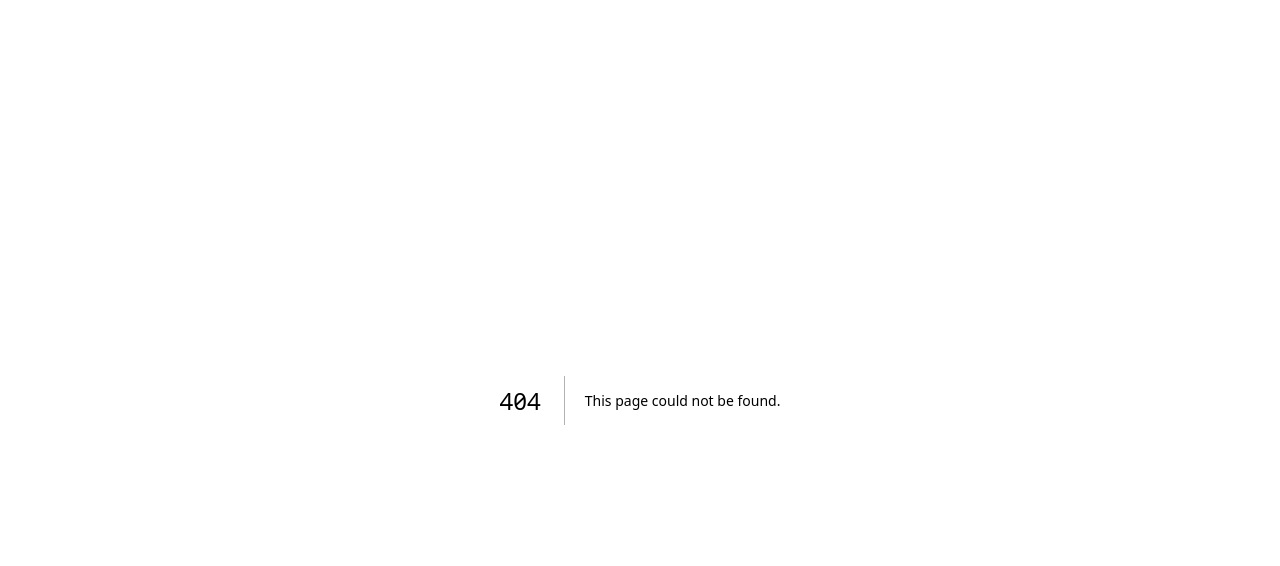
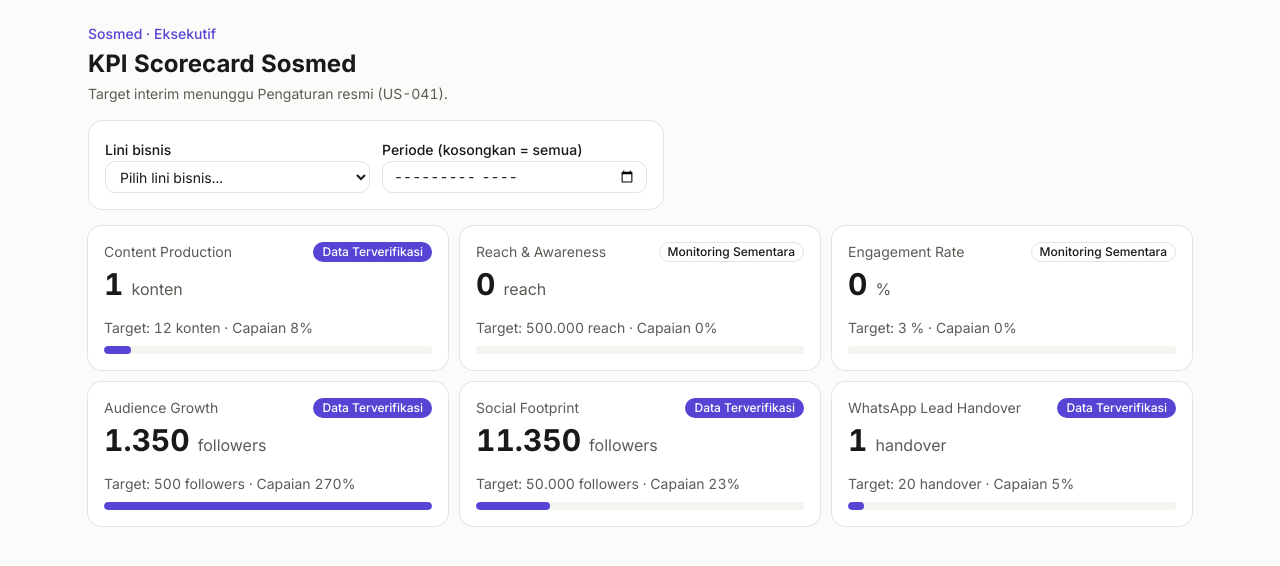
Before and after one commit to selvianamutik/pytagotech-portal-system, a Next.js app in the folder frontend/: page /sosmed/scorecard in a window 1280 px wide. Before the commit this address had no page. Shown: the top 566 px of the page. Built offline with nearby package versions, Linux system fonts and the light colour scheme.

Commit message:
feat(frontend): KPI scorecard sosmed US-039
6 KPI, target interim, status verifikasi, filter brand/periode.

Refs: US-039

```diff
--- /dev/null
+++ b/frontend/src/app/sosmed/scorecard/page.tsx
@@ -0,0 +1,12 @@
+import type { Metadata } from "next";
+
+import { SosmedScorecard } from "@/components/sosmed/sosmed-scorecard";
+
+export const metadata: Metadata = {
+  title: "KPI Sosmed — Pytagotech Portal",
+  description: "Scorecard KPI media sosial per lini bisnis dan periode.",
+};
+
+export default function ScorecardPage() {
+  return <SosmedScorecard />;
+}
--- /dev/null
+++ b/frontend/src/components/sosmed/sosmed-scorecard.tsx
@@ -0,0 +1,102 @@
+"use client";
+
+import { useEffect, useState } from "react";
+
+import { Badge } from "@/components/ui/badge";
+import { Card, CardContent, CardDescription, CardHeader, CardTitle } from "@/components/ui/card";
+import { Input } from "@/components/ui/input";
+import { FormSelect } from "@/components/crm/lead-table";
+import { getScorecard, type KpiScore } from "@/services/scorecard";
+import { SOSMED_BRANDS } from "@/types/sosmed";
+
+/**
+ * Dashboard eksekutif Sosmed / KPI Scorecard (US-039): 6 KPI dengan
+ * target interim, capaian, dan status verifikasi + filter brand/periode.
+ */
+export function SosmedScorecard() {
+  const [scores, setScores] = useState<KpiScore[]>([]);
+  const [loading, setLoading] = useState(true);
+  const [brand, setBrand] = useState("");
+  const [month, setMonth] = useState("");
+
+  useEffect(() => {
+    let cancelled = false;
+    void getScorecard({ brand: brand || undefined, month: month || undefined }).then(
+      ({ data }) => {
+        if (!cancelled) {
+          setScores(data ?? []);
+          setLoading(false);
+        }
+      }
+    );
+    return () => {
+      cancelled = true;
+    };
+  }, [brand, month]);
+
+  return (
+    <main className="mx-auto w-full max-w-6xl space-y-4 px-4 py-6 sm:px-6">
+      <div className="flex flex-col gap-3 sm:flex-row sm:items-end sm:justify-between">
+        <div>
+          <p className="text-sm font-medium text-primary">Sosmed · Eksekutif</p>
+          <h1 className="mt-1 text-2xl font-bold">KPI Scorecard Sosmed</h1>
+          <p className="mt-1 text-sm text-muted-foreground">
+            Target interim menunggu Pengaturan resmi (US-041).
+          </p>
+        </div>
+      </div>
+
+      <div className="grid max-w-xl gap-3 rounded-xl border bg-card p-4 sm:grid-cols-2">
+        <FormSelect id="score-brand" label="Lini bisnis" value={brand} onChange={setBrand} options={SOSMED_BRANDS} />
+        <div className="space-y-2">
+          <label htmlFor="score-month" className="text-sm font-medium">
+            Periode (kosongkan = semua)
+          </label>
+          <Input id="score-month" type="month" value={month} onChange={(event) => setMonth(event.target.value)} />
+        </div>
+      </div>
+
+      {loading ? (
+        <p className="text-sm text-muted-foreground">Menghitung scorecard...</p>
+      ) : (
+        <section className="grid gap-3 md:grid-cols-2 xl:grid-cols-3" aria-label="KPI Sosmed">
+          {scores.map((kpi) => (
+            <Card key={kpi.key}>
+              <CardHeader className="pb-0">
+                <div className="flex items-center justify-between">
+                  <CardDescription>{kpi.label}</CardDescription>
+                  <Badge variant={kpi.verified ? "default" : "outline"}>
+                    {kpi.verified ? "Data Terverifikasi" : "Monitoring Sementara"}
+                  </Badge>
+                </div>
+                <CardTitle className="text-3xl font-bold">
+                  {kpi.actual.toLocaleString("id-ID")}{" "}
+                  <span className="text-base font-normal text-muted-foreground">{kpi.unit}</span>
+                </CardTitle>
+              </CardHeader>
+              <CardContent>
+                <p className="text-sm text-muted-foreground">
+                  Target: {kpi.target.toLocaleString("id-ID")} {kpi.unit} · Capaian{" "}
+                  {kpi.achievement.toFixed(0)}%
+                </p>
+                <div
+                  className="mt-2 h-2 overflow-hidden rounded-full bg-muted"
+                  role="progressbar"
+                  aria-valuenow={Math.min(100, Math.round(kpi.achievement))}
+                  aria-valuemin={0}
+                  aria-valuemax={100}
+                  aria-label={`Capaian ${kpi.label}`}
+                >
+                  <div
+                    className="h-full rounded-full bg-primary"
+                    style={{ width: `${Math.min(100, kpi.achievement)}%` }}
+                  />
+                </div>
+              </CardContent>
+            </Card>
+          ))}
+        </section>
+      )}
+    </main>
+  );
+}
--- a/frontend/src/mocks/dashboard.ts
+++ b/frontend/src/mocks/dashboard.ts
@@ -30,6 +30,7 @@ export const dashboardSnapshot: DashboardSnapshot = {
     { label: "Pertumbuhan Akun", module: "Sosmed", href: "/sosmed/pertumbuhan", roles: ["Social Media Specialist", "Executive / Leader"] },
     { label: "Komunitas", module: "Sosmed", href: "/sosmed/komunitas", roles: ["Social Media Specialist", "Executive / Leader"] },
     { label: "Inquiry", module: "Sosmed", href: "/sosmed/inquiry", roles: ["Social Media Specialist", "Executive / Leader"] },
+    { label: "KPI Scorecard", module: "Sosmed", href: "/sosmed/scorecard", roles: ["Social Media Specialist", "Executive / Leader"] },
     { label: "Asset Library", module: "Sosmed", href: "/sosmed/aset", roles: ["Social Media Specialist", "Executive / Leader"] },
     { label: "Pengguna", module: "Pengaturan", href: "/pengaturan/pengguna", roles: ["Super Admin"] },
     { label: "Master Data", module: "Pengaturan", href: "#pengaturan", roles: ["Super Admin"] },
--- /dev/null
+++ b/frontend/src/services/scorecard.ts
@@ -0,0 +1,145 @@
+import { listMaterials } from "@/services/materials";
+import { listMetrics } from "@/services/metrics";
+import { engagementRate } from "@/types/metric";
+import { listGrowth } from "@/services/growth";
+import { listInquiries } from "@/services/inquiries";
+import { listPublications } from "@/services/publications";
+import type { ServiceResult } from "@/services/result";
+
+/**
+ * KPI Scorecard Sosmed (US-039). Target interim di bawah menunggu
+ * Pengaturan resmi (US-041); status Data Terverifikasi bila didukung
+ * snapshot Final, selain itu Monitoring Sementara.
+ */
+
+export type ScorecardKpiKey =
+  | "production"
+  | "reach"
+  | "engagement"
+  | "growth"
+  | "footprint"
+  | "handover";
+
+export interface KpiTarget {
+  key: ScorecardKpiKey;
+  label: string;
+  target: number;
+  unit: string;
+}
+
+/** Target interim per periode (placeholder — US-041 menjadi acuan). */
+const INTERIM_TARGETS: KpiTarget[] = [
+  { key: "production", label: "Content Production", target: 12, unit: "konten" },
+  { key: "reach", label: "Reach & Awareness", target: 500000, unit: "reach" },
+  { key: "engagement", label: "Engagement Rate", target: 3, unit: "%" },
+  { key: "growth", label: "Audience Growth", target: 500, unit: "followers" },
+  { key: "footprint", label: "Social Footprint", target: 50000, unit: "followers" },
+  { key: "handover", label: "WhatsApp Lead Handover", target: 20, unit: "handover" },
+];
+
+export interface KpiScore {
+  key: ScorecardKpiKey;
+  label: string;
+  target: number;
+  unit: string;
+  actual: number;
+  /** % capaian terhadap target. */
+  achievement: number;
+  verified: boolean;
+}
+
+export interface ScorecardFilter {
+  brand?: string;
+  /** Periode YYYY-MM (bulan data). Kosong = semua. */
+  month?: string;
+}
+
+function inMonth(dateIso: string, month: string): boolean {
+  return dateIso.slice(0, 7) === month;
+}
+
+export async function getScorecard(
+  filter: ScorecardFilter
+): Promise<ServiceResult<KpiScore[]>> {
+  const [{ data: materials }, { data: publications }, { data: metrics }, { data: growth }, { data: inquiries }] =
+    await Promise.all([
+      listMaterials(),
+      listPublications(),
+      listMetrics(),
+      listGrowth(),
+      listInquiries(),
+    ]);
+
+  const materialMap = new Map((materials ?? []).map((material) => [material.id, material]));
+  const inBrand = (brand: string) => !filter.brand || brand === filter.brand;
+
+  // 1. Production: materi dibuat pada periode + brand.
+  const produced = (materials ?? []).filter(
+    (material) =>
+      inBrand(material.brand) && (!filter.month || inMonth(material.createdAt, filter.month))
+  );
+
+  // 2-3. Reach & ER dari metrik publikasi dalam brand/periode.
+  const scopedMetrics = (metrics ?? []).filter((metric) => {
+    const publication = (publications ?? []).find((item) => item.id === metric.publicationId);
+    const material = publication ? materialMap.get(publication.materialId) : undefined;
+    if (!material || !inBrand(material.brand)) {
+      return false;
+    }
+    return !filter.month || inMonth(metric.createdAt, filter.month);
+  });
+  const reach = scopedMetrics.reduce((sum, metric) => sum + metric.reach, 0);
+  const avgEr =
+    scopedMetrics.length > 0
+      ? scopedMetrics.reduce((sum, metric) => sum + engagementRate(metric), 0) / scopedMetrics.length
+      : 0;
+  const hasFinal = scopedMetrics.some((metric) => metric.snapshot === "Final");
+
+  // 4-5. Growth & footprint dari data akun (level platform; brand tak berlaku).
+  const growthRows = (growth ?? []).filter(
+    (entry) => !filter.month || entry.month === filter.month
+  );
+  const netFollowers = growthRows.reduce(
+    (sum, entry) => sum + (entry.followersGained - entry.unfollows),
+    0
+  );
+  const latestByPlatform = new Map<string, (typeof growthRows)[number]>();
+  for (const entry of growthRows) {
+    const current = latestByPlatform.get(entry.platform);
+    if (!current || entry.month > current.month) {
+      latestByPlatform.set(entry.platform, entry);
+    }
+  }
+  const footprint = [...latestByPlatform.values()].reduce(
+    (sum, entry) => sum + entry.followersStart + entry.followersGained - entry.unfollows,
+    0
+  );
+
+  // 6. Handover WA: inquiry yang dialihkan pada periode.
+  const handovers = (inquiries ?? []).filter(
+    (inquiry) =>
+      inquiry.routedAt && (!filter.month || inMonth(inquiry.routedAt, filter.month))
+  ).length;
+
+  const actuals: Record<ScorecardKpiKey, { value: number; verified: boolean }> = {
+    production: { value: produced.length, verified: produced.length > 0 },
+    reach: { value: reach, verified: hasFinal },
+    engagement: { value: Math.round(avgEr * 100) / 100, verified: hasFinal },
+    growth: { value: netFollowers, verified: growthRows.length > 0 },
+    footprint: { value: footprint, verified: growthRows.length > 0 },
+    handover: { value: handovers, verified: handovers > 0 },
+  };
+
+  return {
+    data: INTERIM_TARGETS.map((target) => {
+      const actual = actuals[target.key];
+      return {
+        ...target,
+        actual: actual.value,
+        achievement: target.target > 0 ? (actual.value / target.target) * 100 : 0,
+        verified: actual.verified,
+      };
+    }),
+    error: null,
+  };
+}
```
Also changed, not shown: 5 other files (tests, documents, lock files or other folders).
